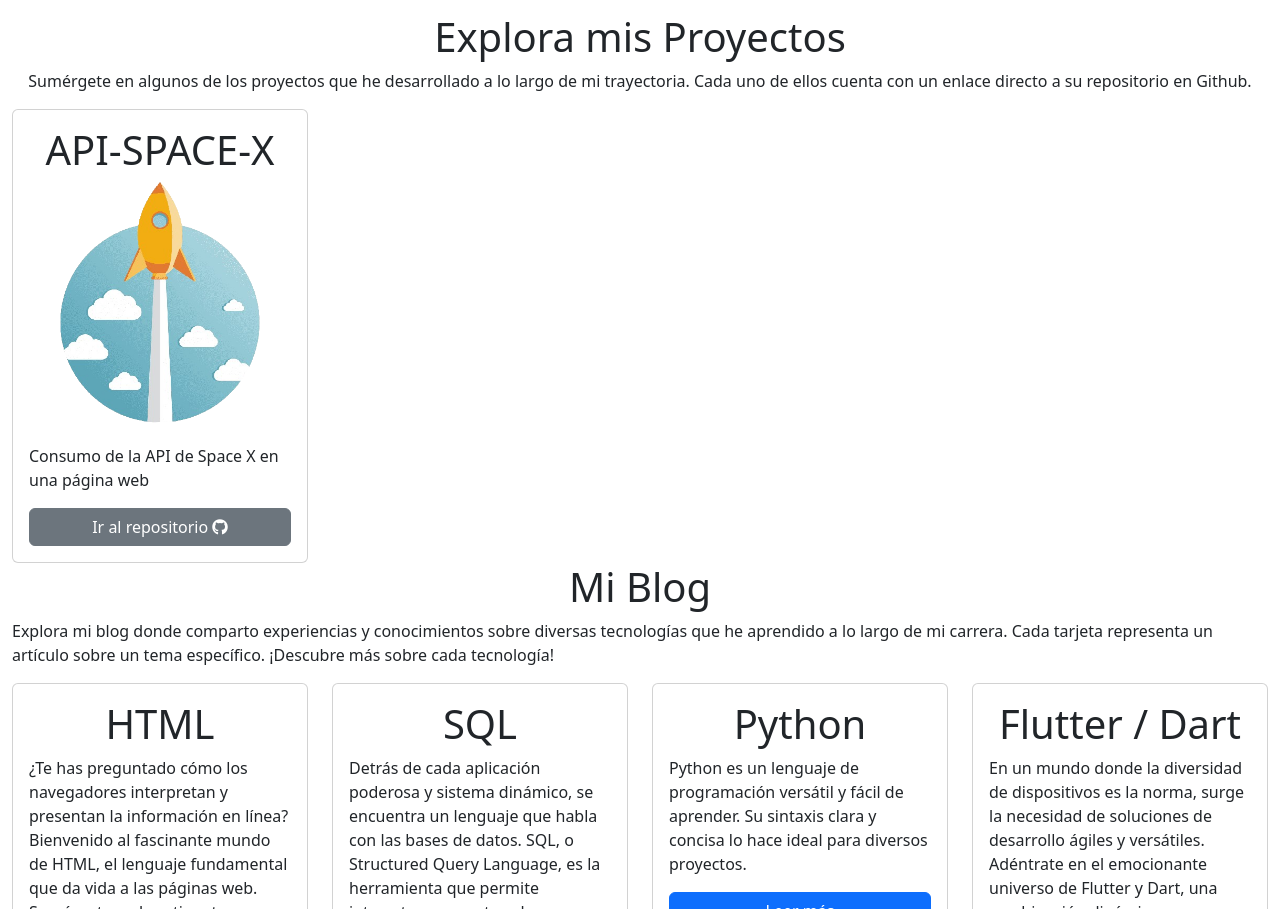
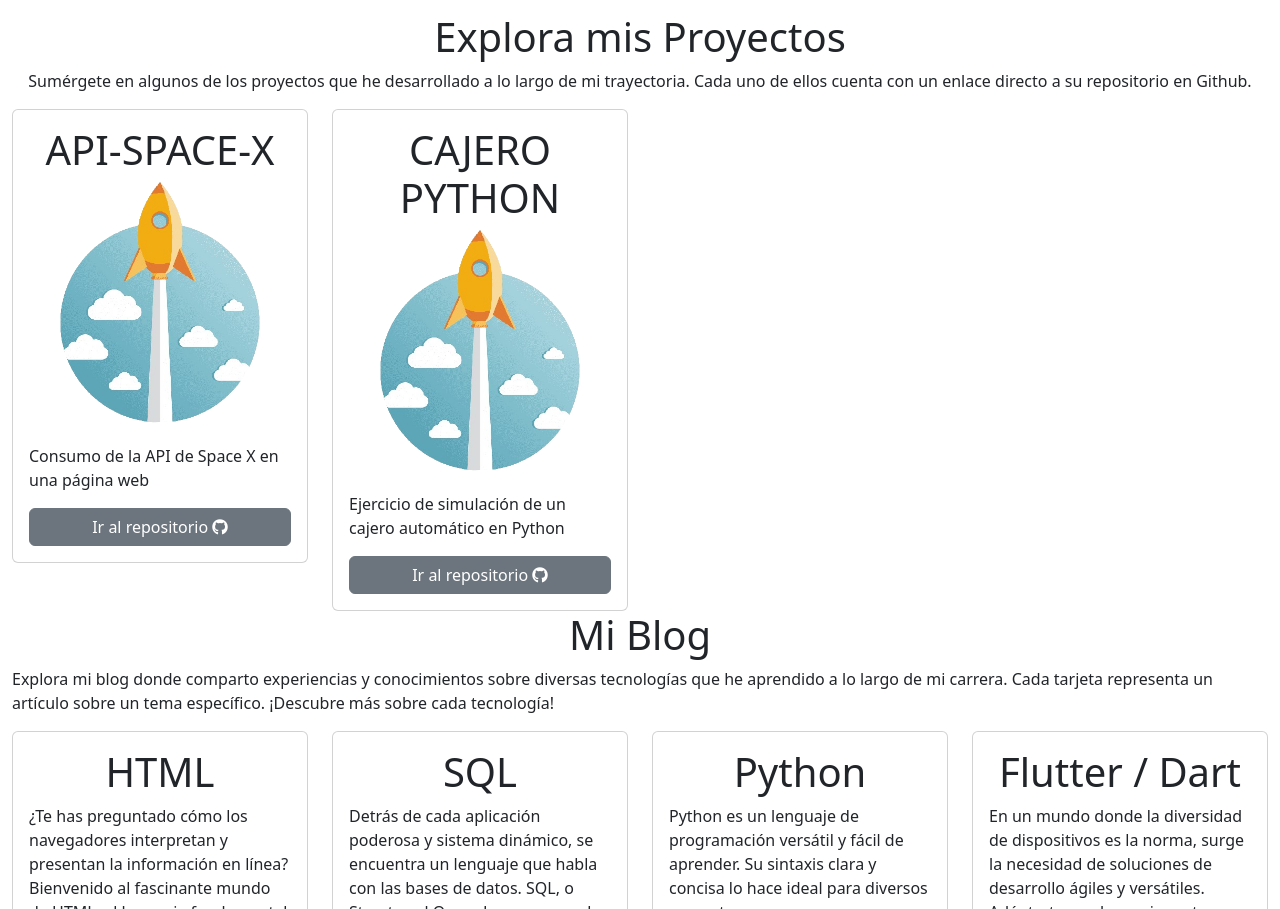
Before and after one commit to juliandrojas/pagina_personal, a plain HTML site: page index.html in a window 1280 px wide. Shown: the part 1549-2458 px from the top of the page. Drawn offline with nearby package versions, Linux system fonts and the light colour scheme.

Commit message:
Add("Project in Python")

```diff
--- a/index.html
+++ b/index.html
@@ -175,6 +175,18 @@
                 </div>
               </div>
             </div>
+            <div class="col-md-3">
+              <div class="card">
+                <div class="card-body">
+                  <h1 class="text-center">CAJERO PYTHON</h1>
+                  <img src="./imagenes/proyectos/api-space-x.png" alt="" class="img-fluid" />
+                  <p class="text-justify">Ejercicio de simulación de un cajero automático en Python</p>
+                  <a href="https://github.com/juliandrojas/Cajero-Python" class="btn btn-secondary w-100">
+                    Ir al repositorio <i class="fab fa-github"></i>
+                  </a>
+                </div>
+              </div>
+            </div>
           </div>
         </section>
         <section id="blog">
```
